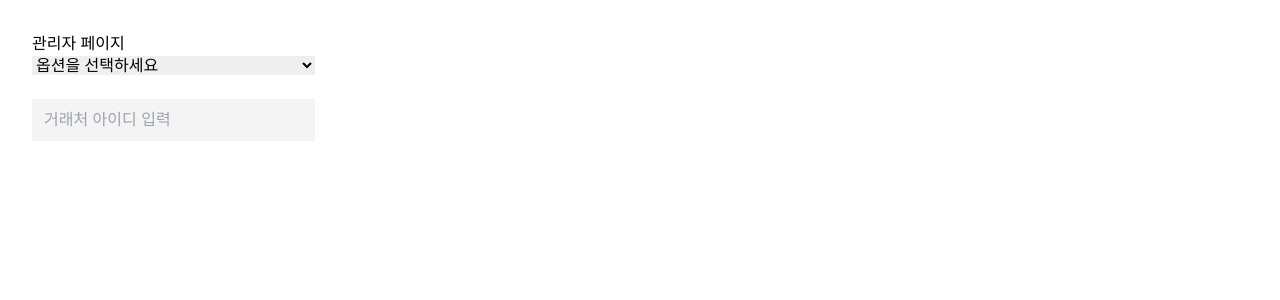
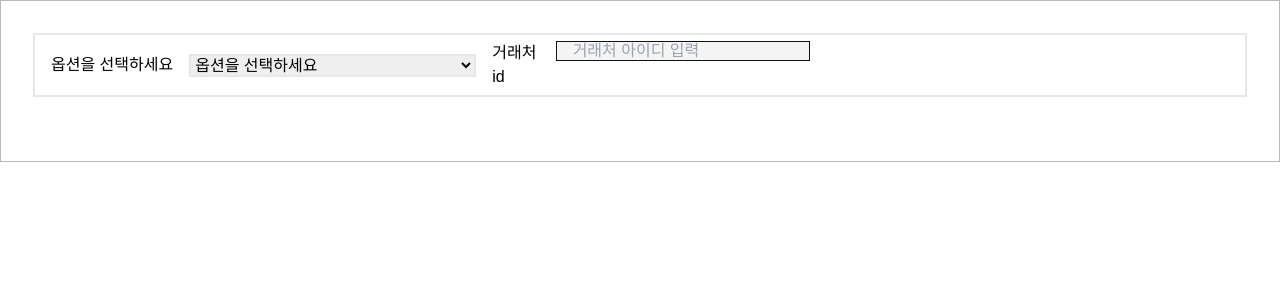
Before and after one commit to Web5rder/Web5rder-FE, a Next.js app: page /admin in a window 1280 px wide. Shown: the top 300 px of the page. Built offline with nearby package versions, Linux system fonts and the light colour scheme.

Commit message:
✨[관리자]: 거래처 견적서 조회 UI 수정

```diff
--- a/src/app/(route)/admin/page.tsx
+++ b/src/app/(route)/admin/page.tsx
@@ -4,7 +4,9 @@ export default function Admin() {
   return (
     <section>
       <div className="bg-white w-full h-full flex relative">
-        <AdminContainer />
+        <div className="flex flex-col w-full">
+          <AdminContainer />
+        </div>
       </div>
     </section>
   );
--- a/src/app/components/admin/clients/InquiryQuotation.tsx
+++ b/src/app/components/admin/clients/InquiryQuotation.tsx
@@ -2,10 +2,13 @@ import { callGet } from '@/app/utils/callApi';
 import { useState } from 'react';
 import Input from '../../common/Input';
 import Button from '../../common/Button';
+import { formatNumber } from '../../../utils/formatPrice';
+import { clientStatusMapping } from '@/app/constants/admin';
+import QuotationModal from '../../quotation/modal/QuotationModal';
 
 export default function InquiryQuotation({ clientId }: ClientIdProps) {
-  const [page, setPage] = useState('');
-  const [pageSize, setPageSize] = useState('');
+  const [page, setPage] = useState('1');
+  const [pageSize, setPageSize] = useState('10');
   const [result, setResult] = useState<{ result: { items: AdminItemProps[] } }>(
     { result: { items: [] } },
   );
@@ -25,7 +28,7 @@ export default function InquiryQuotation({ clientId }: ClientIdProps) {
 
   const renderTable = () => {
     return (
-      <table className="table-auto border-collapse border border-gray-3">
+      <table className=" border-collapse border border-gray-3 w-full">
         <thead>
           <tr>
             <th className="admin-table-th">번호</th>
@@ -43,8 +46,12 @@ export default function InquiryQuotation({ clientId }: ClientIdProps) {
               <td className="admin-table-th">{item.name}</td>
               <td className="admin-table-th">{item.created_at}</td>
               <td className="admin-table-th">{item.updated_at || 'N/A'}</td>
-              <td className="admin-table-th">{item.status}</td>
-              <td className="admin-table-th">{item.total_price}</td>
+              <td className="admin-table-th">
+                {clientStatusMapping[item.status]}
+              </td>
+              <td className="admin-table-th">
+                {formatNumber(item.total_price)}
+              </td>
             </tr>
           ))}
         </tbody>
@@ -53,30 +60,40 @@ export default function InquiryQuotation({ clientId }: ClientIdProps) {
   };
 
   return (
-    <div>
+    <div className="flex flex-col gap-4 border-2 p-8">
+      <div className="flex w-full gap-12">
+        <div className="flex gap-4 items-center">
+          <p className="whitespace-nowrap">페이지</p>
           <Input
             name="page"
-        className="bg-gray-0 p-3"
+            className="bg-gray-0 w-fit border border-gray-7 px-4"
             type="default"
             onChange={(e) => setPage(e.target.value)}
             textValue={page}
             placeholder="페이지"
           />
+        </div>
+
+        <div className="flex gap-4 items-center">
+          <p className="whitespace-nowrap">페이지 크기</p>
           <Input
             name="pageSize"
-        className="bg-gray-0 p-3"
+            className="bg-gray-0 w-fit border border-gray-7 px-4"
             type="default"
             onChange={(e) => setPageSize(e.target.value)}
             textValue={pageSize}
             placeholder="페이지 크기"
           />
+        </div>
+
         <Button
-        className="border-2"
+          className="border-2 w-fit px-8"
           buttonText="실행"
           type="default"
           onClickHandler={handleGetQuotations}
         />
-      {renderTable()}
+      </div>
+      <div className="w-full">{renderTable()}</div>
     </div>
   );
 }
--- a/src/app/components/admin/container/AdminContainer.tsx
+++ b/src/app/components/admin/container/AdminContainer.tsx
@@ -54,11 +54,11 @@ export default function AdminContainer() {
   };
 
   return (
-    <div className="p-8">
-      <div>관리자 페이지</div>
-
-      <div className="flex-center flex-col gap-6">
+    <div className="p-8 border border-gray-2">
+      <div className="flex items-center gap-4 h-16 border-2 px-4 mb-8">
+        <p>옵션을 선택하세요</p>
         <select
+          className="border-2"
           name="selectedOption"
           onChange={handleSelectChange}
           value={state.selectedOption}
@@ -77,17 +77,20 @@ export default function AdminContainer() {
           <option value="deleteClient">거래처 삭제</option>
         </select>
 
+        <div className="flex gap-4">
+          <p>거래처 id</p>
           <Input
             name="clientId"
-          className="bg-gray-0 p-3"
+            className="bg-gray-0 w-fit border border-gray-7 px-4"
             type="default"
             onChange={handleInputChange}
             textValue={state.clientId}
             placeholder="거래처 아이디 입력"
           />
+        </div>
+      </div>
 
       {renderComponent()}
     </div>
-    </div>
   );
 }
--- /dev/null
+++ b/src/app/constants/admin.ts
@@ -0,0 +1,4 @@
+export const clientStatusMapping: { [key: string]: string } = {
+  COMPLETED: '제출됨',
+  CREATED: '생성-미제출',
+};
```
Lines whose indentation alone changed are shown as unchanged.
